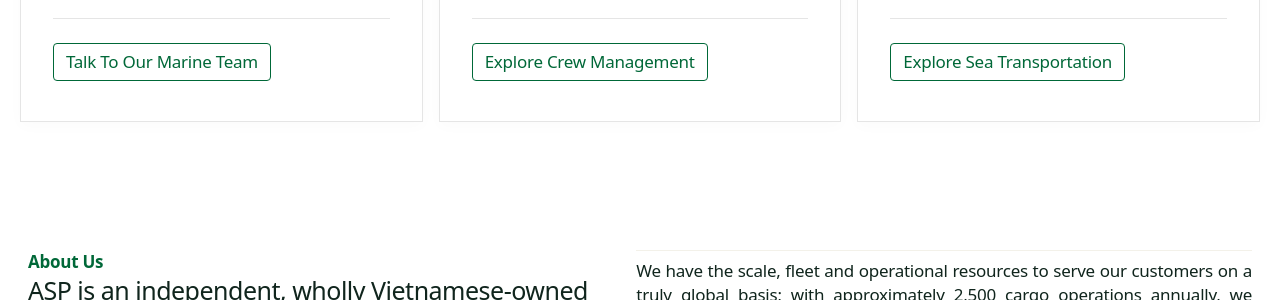
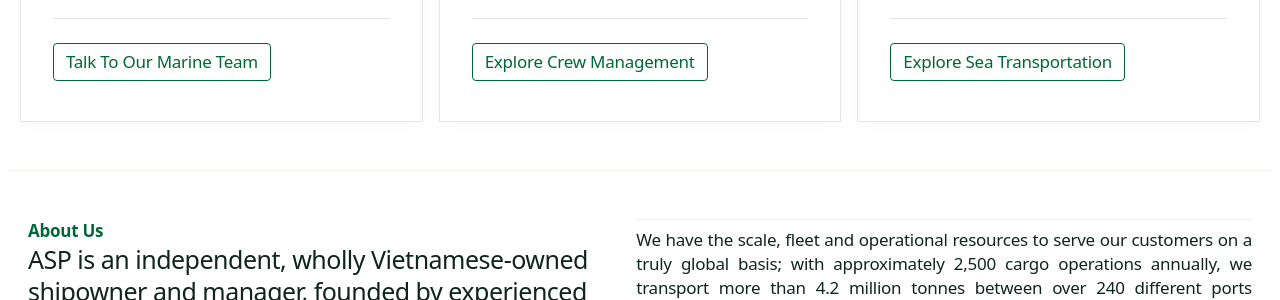
Before and after one commit to quoc05dev/asp-shipping-next-V2, a Next.js app: page / in a window 1280 px wide. Shown: the part 1640-1940 px from the top of the page. Built offline with nearby package versions, Linux system fonts and the light colour scheme; a web font is replaced by a local one.

Commit message:
add-divider-between-home-what-we-do-and-about

```diff
--- a/app/page.tsx
+++ b/app/page.tsx
@@ -30,7 +30,9 @@ export default function Home() {
 					<Hero />
 					<div className="layout layout-spacer layout-page layout-root"><div className="layout-inner"><div className="spacer spacer-large"></div></div></div>
 					<WhatWeDo />
-					<div className="layout layout-spacer layout-page layout-root"><div className="layout-inner"><div className="spacer spacer-large"></div></div></div>
+					<div className="layout layout-spacer layout-page layout-root"><div className="layout-inner"><div className="spacer spacer-small"></div></div></div>
+					<div className="layout layout-horizontal-line layout-page layout-full u-px-0 layout-root"><div className="layout-inner container container-max"><hr className="u-my-0" /></div></div>
+					<div className="layout layout-spacer layout-page layout-root"><div className="layout-inner"><div className="spacer spacer-small"></div></div></div>
 					<AboutPreview />
 
 					<div data-index="3" data-uid="2fa4f5f87bfb493379470f53b8733001" id="" className="layout layout-spacer layout-page layout-root">
```
